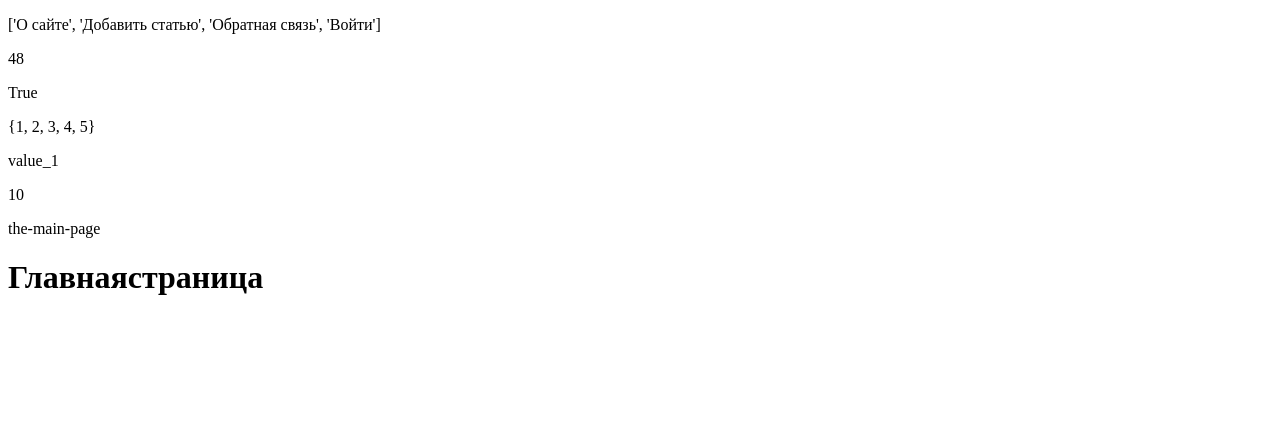
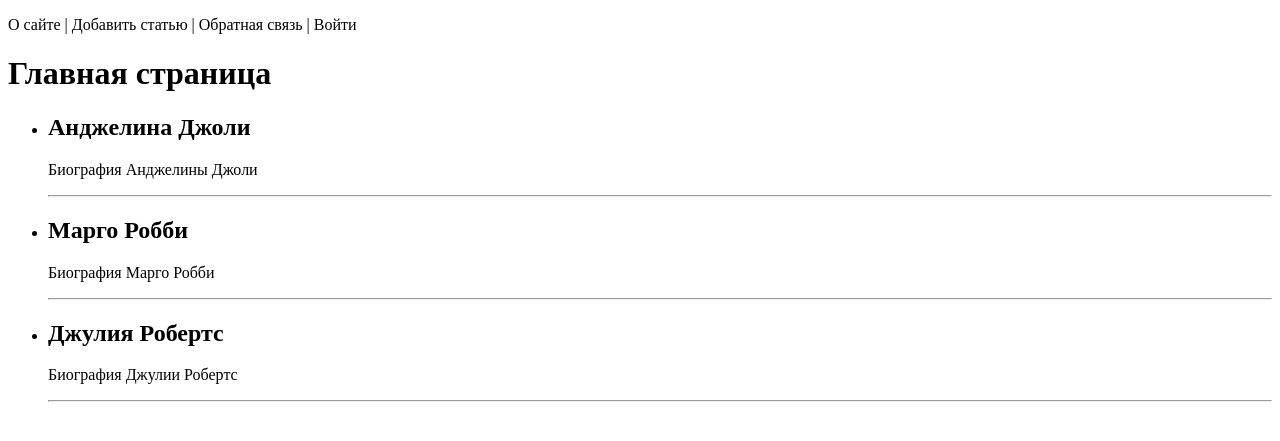
Before and after one commit to yura702007/projectDjango, a Django app: page / in a window 1280 px wide. Shown: the top 441 px of the page. Run offline with Django 4.2, Linux system fonts and the light colour scheme.

Commit message:
using loop for in template index.html

```diff
--- a/sitewomen/women/templates/women/about.html
+++ b/sitewomen/women/templates/women/about.html
@@ -2,10 +2,10 @@
 <html lang="ru">
 <head>
     <meta charset="UTF-8">
-    <title>{{ tittle }}</title>
+    <title>{{ title }}</title>
 </head>
 <body>
     <p>{{ menu }}</p>
-    <h1>{{ tittle }}</h1>
+    <h1>{{ title }}</h1>
 </body>
 </html>
--- a/sitewomen/women/templates/women/index.html
+++ b/sitewomen/women/templates/women/index.html
@@ -2,16 +2,19 @@
 <html lang="ru">
 <head>
     <meta charset="UTF-8">
-    <title>{{ tittle }}</title>
+    <title>{{ title }}</title>
 </head>
 <body>
-    <p>{{ menu }}</p>
-    <p>{{ float|add:"20" }}</p>
-    <p>{{ lst.3 }}</p>
-    <p>{{ set }}</p>
-    <p>{{ dict.key_1 }}</p>
-    <p>{{ obj.a }}</p>
-    <p>{{ url }}</p>
-    <h1>{{ tittle|capfirst|cut:" "|cut:"?" }}</h1>
+    <p>{{ menu|join:" | " }}</p>
+    <h1>{{ title }}</h1>
+    <ul>
+        {%for p in posts%}
+            <li>
+                <h2>{{ p.title }}</h2>
+                <p>{{ p.content }}</p>
+                <hr>
+            </li>
+        {%endfor%}
+    </ul>
 </body>
 </html>
--- a/sitewomen/women/views.py
+++ b/sitewomen/women/views.py
@@ -1,37 +1,30 @@
 from django.http import HttpRequest, HttpResponse, HttpResponseNotFound, Http404
 from django.shortcuts import render, redirect
 from django.urls import reverse
-from django.template.defaultfilters import slugify
+from django.template.defaultfilters import join
 
 
 menu = ['О сайте', 'Добавить статью', 'Обратная связь', 'Войти']
 
 
-class MyClass:
-    def __init__(self, a, b):
-        self.a = a
-        self.b = b
-
-    def __repr__(self):
-        return self.a
+data_db = [
+    {'id': 1, 'title': 'Анджелина Джоли', 'content': 'Биография Анджелины Джоли', 'is_publisher': True},
+    {'id': 2, 'title': 'Марго Робби', 'content': 'Биография Марго Робби', 'is_publisher': False},
+    {'id': 3, 'title': 'Джулия Робертс', 'content': 'Биография Джулии Робертс', 'is_publisher': True},
+]
 
 
 def index(request: HttpRequest) -> HttpResponse:
     data = {
-        'tittle': 'главная страница?',
+        'title': 'Главная страница',
         'menu': menu,
-        'float': 28.56,
-        'lst': [1, 2, 'asd', True],
-        'set': {1, 2, 3, 4, 5},
-        'dict': {'key_1': 'value_1', 'key_2': 'value_2'},
-        'obj': MyClass(10, 20),
-        'url': slugify('The Main Page')
+        'posts': data_db
     }
     return render(request, 'women/index.html', context=data)
 
 
 def about(request: HttpRequest) -> HttpResponse:
-    return render(request, 'women/about.html', {'tittle': 'О сайте'})
+    return render(request, 'women/about.html', {'title': 'О сайте'})
 
 
 def categories(request: HttpRequest, cat_id: int) -> HttpResponse:
```
